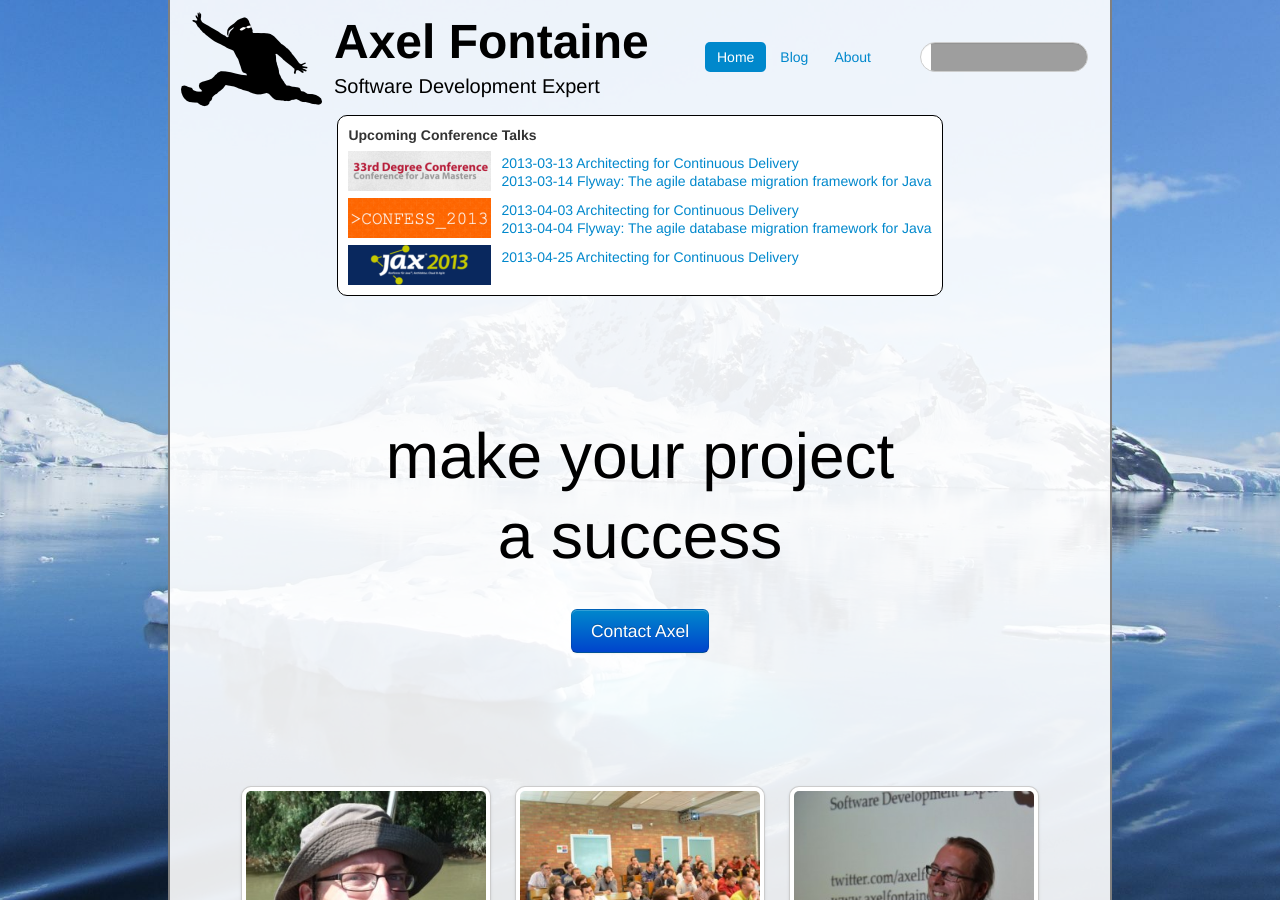
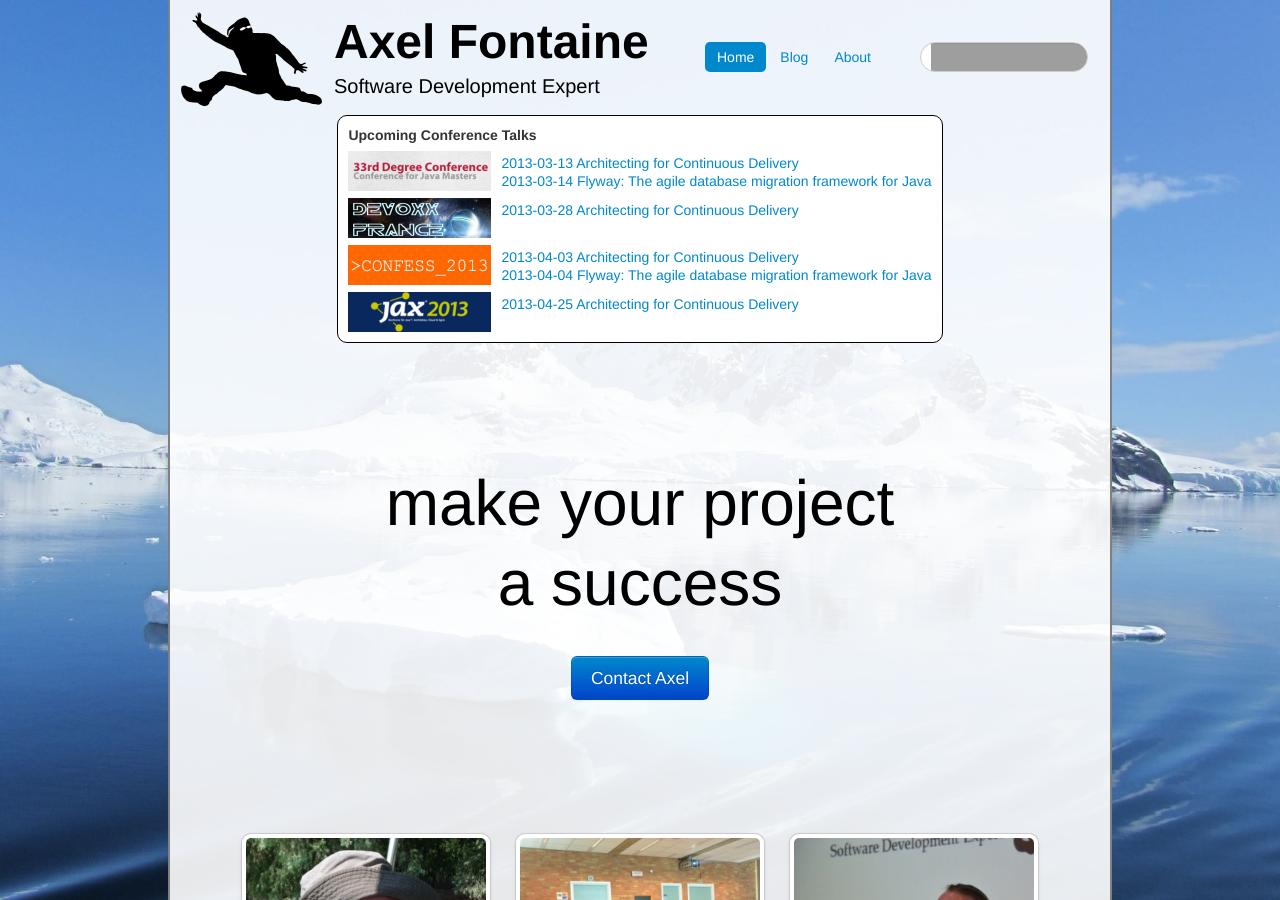
Before and after one commit to axelfontaine/axelfontaine.com, a Jekyll site: the page built from index.html, in a window 1280 px wide and 900 px high. Built offline with Jekyll 4.4.1, drawn with Linux system fonts in a browser that asks for light colours; grey boxes are pictures that could not be loaded.

Commit message:
Added Devoxx France to conference list

```diff
--- a/assets/about.js
+++ b/assets/about.js
@@ -17,6 +17,11 @@ function loadOnStartup() {
             [
                 ['2013-04-04', 'Flyway: The agile database migration framework for Java', 'https://2013.con-fess.com/sessions/-/details/78/Flyway--The-agile-database-migration-framework-for-Java'],
                 ['2013-04-03', 'Architecting for Continuous Delivery', 'https://2013.con-fess.com/sessions/-/details/77/Architecting-for-Continuous-Delivery']
+            ]
+        ],
+        ['Devoxx France', 'Paris, France', 48.856614, 2.3522219,
+            [
+                ['2013-03-28', 'Architecting for Continuous Delivery', 'http://www.devoxx.com/display/FR13/Accueil']
             ]
         ],
         ['33rd Degree', 'Warsaw, Poland', 52.2296756, 21.0122287,
--- a/index.html
+++ b/index.html
@@ -18,6 +18,16 @@ pill: home
                 Architecting for Continuous Delivery</a><br/>
             <a href="http://2013.33degree.org/talk/show/52">2013-03-14
                 Flyway: The agile database migration framework for Java</a>
+        </div>
+    </div>
+    <div class="conference">
+        <div class="conference-logo">
+            <a href="http://www.devoxx.com/display/FR13/Accueil"><img src="/assets/talks/devoxx-france.png" alt="Devoxx France"
+                                                            align="top"/></a>
+        </div>
+        <div>
+            <a href="http://www.devoxx.com/display/FR13/Accueil">2013-03-28
+                Architecting for Continuous Delivery</a><br/>
         </div>
     </div>
     <div class="conference">
```
Also changed, not shown: assets/talks/devoxx-france.png (added).
